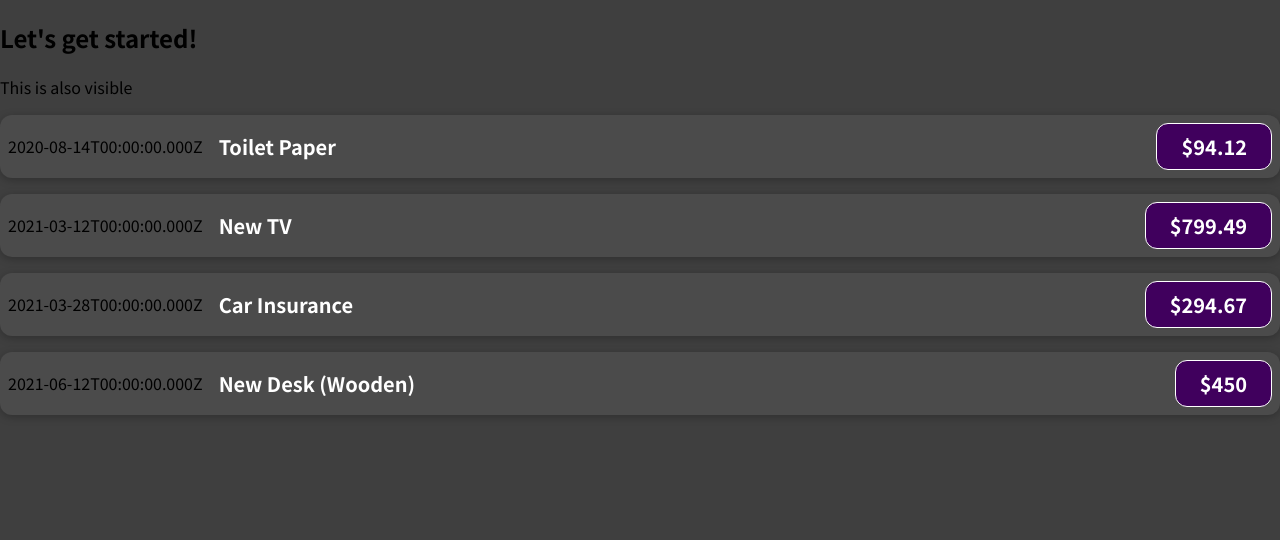
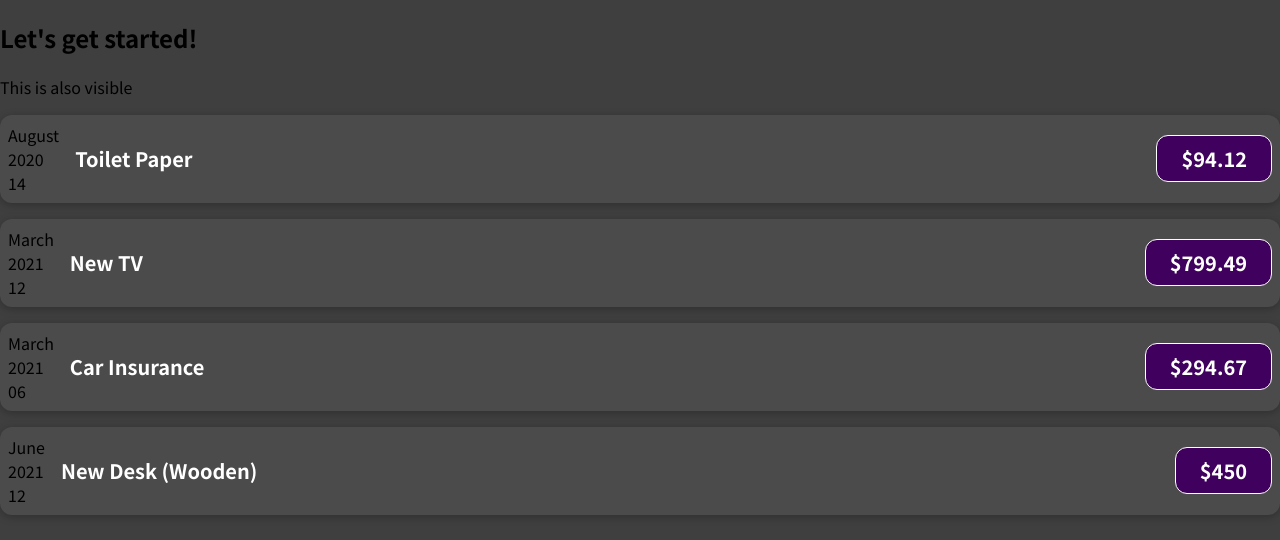
Before and after one commit to wdwiii/react-expense-tracker, a JavaScript app: page / in a window 1280 px wide. Shown: the top 540 px of the page. Built offline with nearby package versions, Linux system fonts and the light colour scheme.

Commit message:
Declare vars for date components and insert in JSX

```diff
--- a/src/App.js
+++ b/src/App.js
@@ -12,7 +12,7 @@
     id: "e3",
     title: "Car Insurance",
     amount: 294.67,
-    date: new Date(2021, 2, 28),
+    date: new Date(2021, 2, 6),
   },
   {
     id: "e4",
--- a/src/components/ExpenseItem.js
+++ b/src/components/ExpenseItem.js
@@ -5,13 +5,21 @@
 //named can export multiple components
 export const ExpenseItem = (props) => {
   //Insted of wrting variables here, write/import the data to App.js
-  const expenseDate = new Date(2021, 2, 28);
-  const expenseTitle = "Adobe Suite";
-  const expensePrice = 55.67;
+  // const expenseDate = new Date(2021, 2, 28);
+  // const expenseTitle = "Adobe Suite";
+  // const expensePrice = 55.67;
+
+  const month = props.date.toLocaleString("en-US", { month: "long" });
+  const day = props.date.toLocaleString("en-US", { day: "2-digit" });
+  const year = props.date.getFullYear();
 
   return (
     <div className="expense-item">
-      <div>{props.date.toISOString()}</div>
+      <div>
+        <div>{month}</div>
+        <div>{year}</div>
+        <div>{day}</div>
+      </div>
       <div className="expense-item__description">
         <h2>{props.title}</h2>
         <div className="expense-item__price">${props.amount}</div>
```
